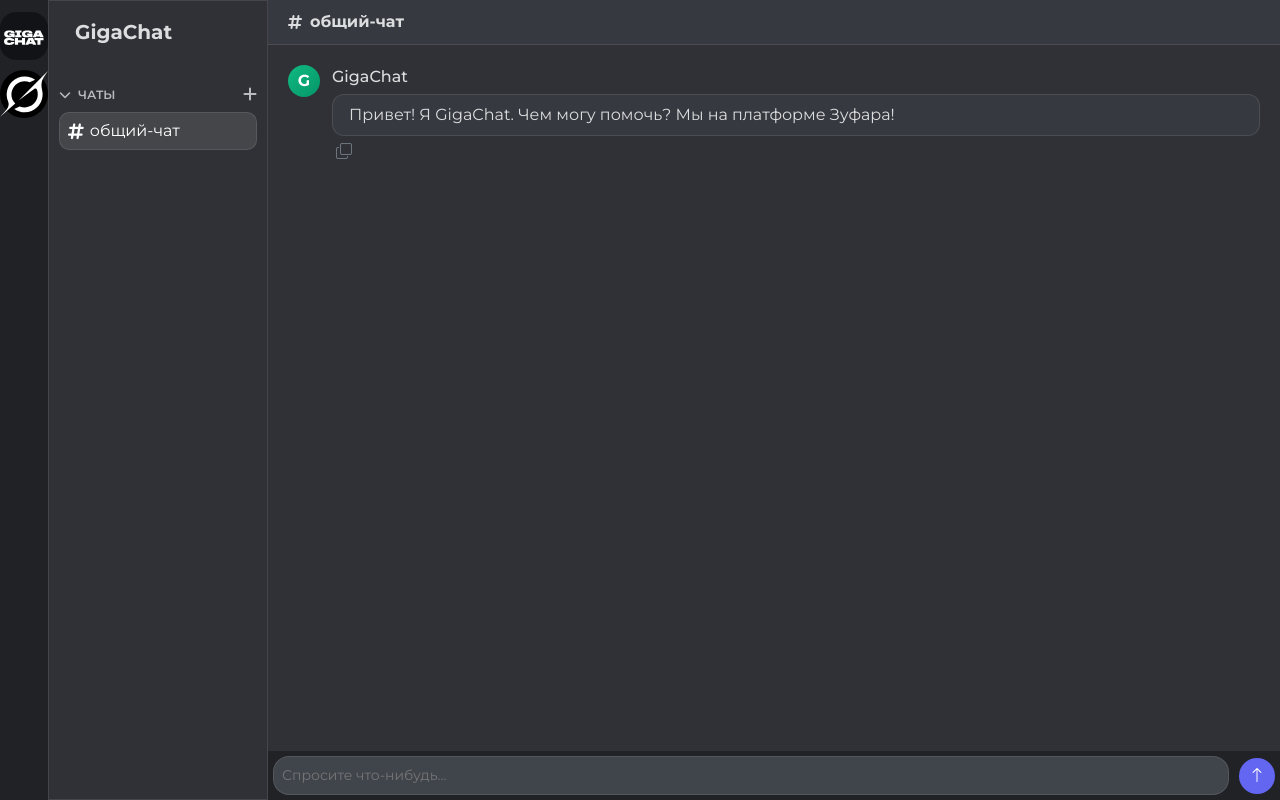
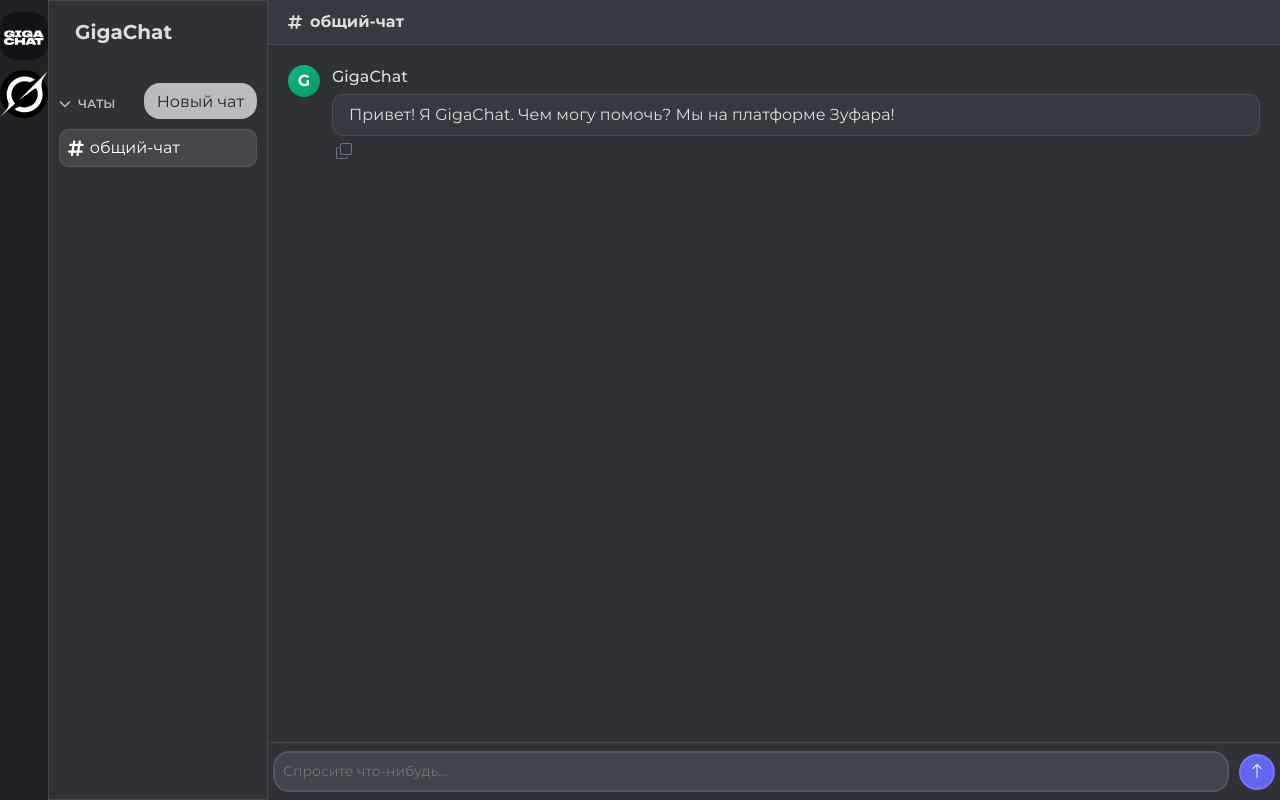
Before and after one commit to shzuzu/chat-w-ai, a plain HTML site: page static/index.html in a window 1280 px wide. Drawn offline with nearby package versions, Linux system fonts and the light colour scheme.

Commit message:
minor ui improvment

```diff
--- a/static/index.html
+++ b/static/index.html
@@ -165,7 +165,17 @@
                                 data-bs-toggle="modal"
                                 data-bs-target="#newChatModal"
                             >
-                                <i class="fa-solid fa-plus"></i>
+                                <button type="button" class="btn">
+                                    Новый чат
+                                </button>
+                                <!-- <i class="fa-solid fa-plus"></i> -->
+                                <!-- <button
+                                    type="button"
+                                    class="btn btn-outline-danger"
+                                    id="confirm-delete-btn"
+                                >
+                                    Удалить
+                                </button> -->
                             </div>
                         </div>
 
--- a/static/style.css
+++ b/static/style.css
@@ -84,13 +84,21 @@ body {
 }
 
 .add-chat-btn {
+    height: 36px;
+    margin-bottom: 5px;
+    background: var(--discord-lighter);
+    color: var(--discord-light) !important;
+    border: none;
+    border-radius: 16px;
     cursor: pointer;
-    color: var(--discord-lighter);
-    font-size: 16px;
+    transition: all 0.2s cubic-bezier(0.4, 0, 0.2, 1);
+    font-size: 12px;
+    font-weight: 500;
 }
 
 .add-chat-btn:hover {
-    color: var(--discord-light);
+    background: var(--discord-accent);
+    color: white;
 }
 
 .channel-item {
@@ -224,8 +232,11 @@ body {
 }
 
 .chat-input-area {
+    border-top: 1px solid var(--border-color, #ccc);
     padding: 5px 5px;
-    background-color: var(--discord-darkest);
+    padding-top: 8px;
+    padding-bottom: 8px;
+    background-color: var(--discord-darker);
     display: flex;
     align-items: center;
 }
@@ -235,6 +246,7 @@ body {
 }
 
 .send-button {
+    border: 2px solid var(--border-color, #ccc);
     display: flex;
     align-items: center;
     justify-content: center;
@@ -306,6 +318,23 @@ body {
 .message-content p {
     margin: 0.5rem 0;
     line-height: 1.5;
+}
+
+.new-chat-btn {
+    background: var(--accent-light);
+    color: var(--accent-primary);
+    border: none;
+    border-radius: var(--radius-sm);
+    padding: 4px 8px;
+    cursor: pointer;
+    transition: var(--transition);
+    font-size: 12px;
+    font-weight: 500;
+}
+
+.new-chat-btn:hover {
+    background: var(--accent-primary);
+    color: white;
 }
 
 .message-content ul,
@@ -495,7 +524,6 @@ body {
     }
 
     .chat-input-area {
-        margin-top: 50px;
         padding-top: 10px;
         padding-left: 10px;
         padding-right: 10px;
@@ -614,7 +642,7 @@ body {
 }
 .chat-input {
     font-size: 14px;
-    border: 1px solid var(--border-color, #ccc);
+    border: 2px solid var(--border-color, #ccc);
     background-color: #40444b;
     border-radius: 16px !important;
     color: white;
```
